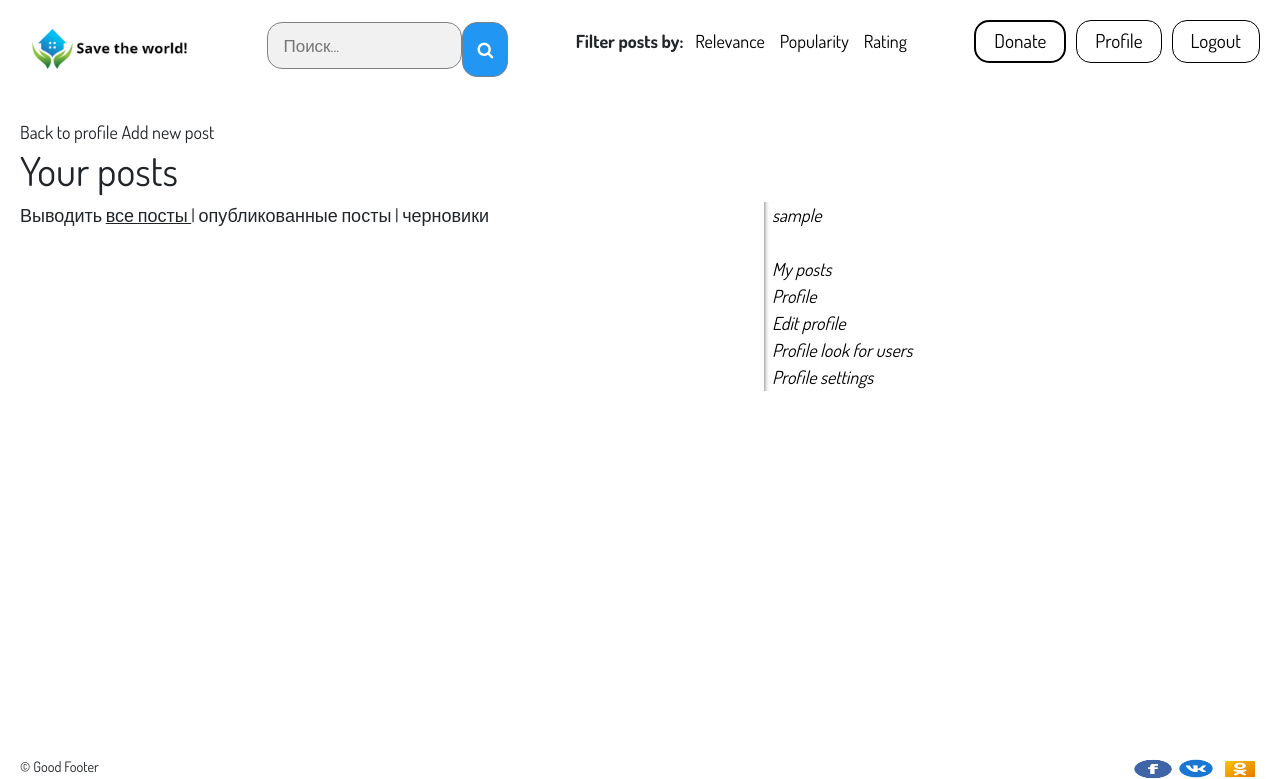
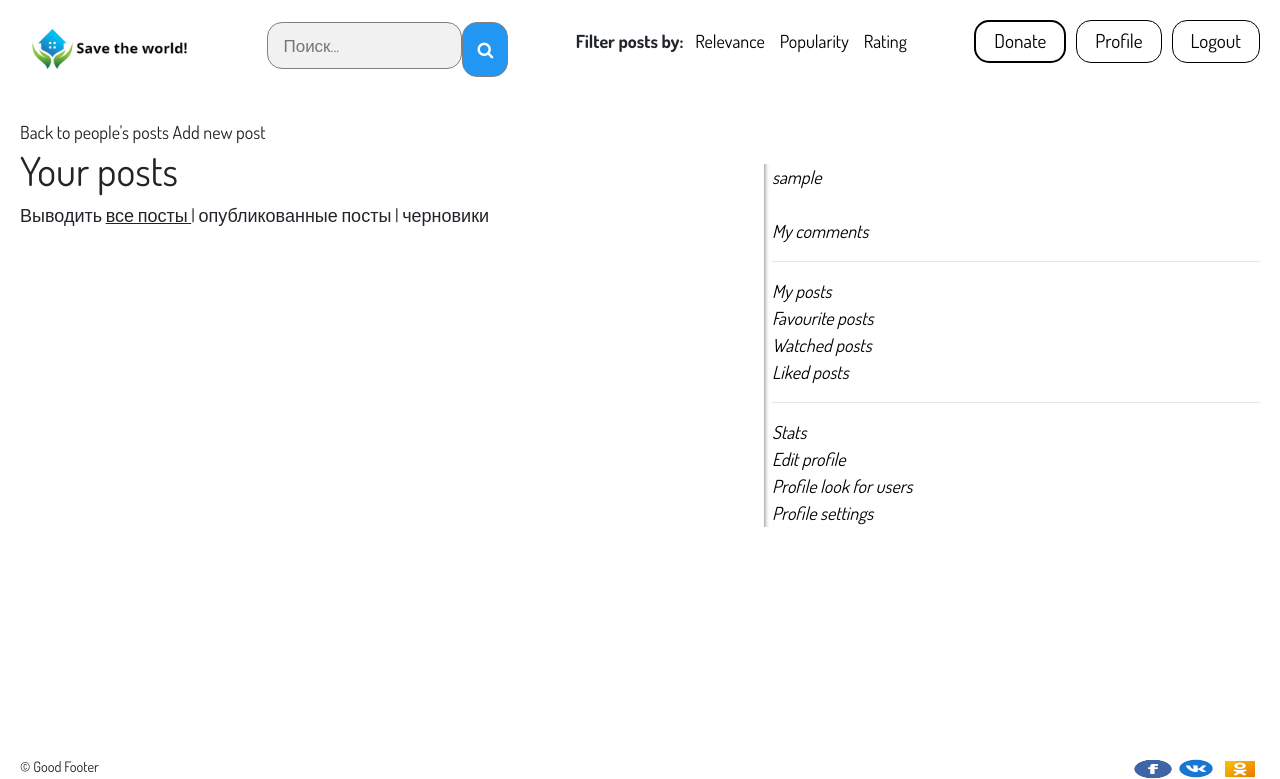
Before and after one commit to IlshatKhairullin/Boosty-analogue-on-django, a Django app: page /profile/my_posts in a window 1280 px wide. Shown: the top 779 px of the page. Run offline with Django 4.2, Linux system fonts and the light colour scheme; the visitor is signed in with stand-in values (Sample User, id 1); data that the repository does not hold is empty; some libraries are stand-ins or nearby versions.

Commit message:
style: style and refactor profile

```diff
--- a/web/static/css/base.css
+++ b/web/static/css/base.css
@@ -263,6 +263,7 @@ form.search input {
     box-shadow: inset 5px 0 5px -5px #555555;
     font-style: italic;
     color: black;
+    margin-top: 45px;
 }
 
 .profile_aside > p {
--- a/web/templates/includes/sidebar.html
+++ b/web/templates/includes/sidebar_and_back_to_link.html
@@ -1,11 +1,21 @@
+{% block content %}
+<a href="{% url 'post_list' %}">Back to people's posts</a>
+{% endblock %}
+
 <aside class="profile_aside">
     {% if user.is_authenticated %}
         <div class="side_links">
             {{ user }}
             <br>
             <br>
+            <a href="">My comments</a>
+            <hr>
             <a href="{% url 'profile_user_posts' %}">My posts</a>
-            <a href="{% url 'profile' %}">Profile</a>
+            <a href="">Favourite posts</a>
+            <a href="">Watched posts</a>
+            <a href="">Liked posts</a>
+            <hr>
+            <a href="{% url 'profile_post_stats' %}">Stats</a>
             <a href="">Edit profile</a>
             <a href="">Profile look for users</a>
             <a href="">Profile settings</a>
--- a/web/templates/web/base.html
+++ b/web/templates/web/base.html
@@ -47,7 +47,7 @@
                 <button class="donate" style="color: black;" onclick="return ChangeColor(this);">Donate</button>
 
                 {% if user.is_authenticated %}
-                    <button onclick="location.href= '{% url 'profile' %}'" class="profile" style="color: black;"
+                    <button onclick="location.href= '{% url 'profile_post_stats' %}'" class="profile" style="color: black;"
                             onmouseenter="return ChangeColor(this);"
                             onmouseout="return ChangeColorOut(this)">Profile
                     </button>
--- a/web/templates/web/user_posts.html
+++ b/web/templates/web/user_posts.html
@@ -2,10 +2,9 @@
 {% load posts %}
 
 {% block content %}
-    <a href="{% url 'profile' %}">Back to profile</a>
+    {% include 'includes/sidebar_and_back_to_link.html' %}
     <a href="{% url 'post_create' %}">Add new post</a>
     <h1>Your posts</h1>
-    {% include 'includes/sidebar.html' %}
     <p>
         Выводить
         {% filter_link "все посты" "" query_params %} |
--- a/web/urls.py
+++ b/web/urls.py
@@ -11,7 +11,7 @@ urlpatterns = [
     path('home/<slug:tag_slug>/', views.TagIndexView.as_view(), name='posts_by_tag'),
     path('home/<slug:slug>/<int:post_id>/comment/<int:id>/delete', views.DeleteCommentView.as_view(), name='comment_delete'),
     path('home/<slug:slug>/<int:post_id>/comment/<int:id>/edit', views.UpdateCommentView.as_view(), name='comment_edit'),
-    path('profile/', views.ProfileView.as_view(), name='profile'),
+    path('profile/stats', views.ProfileView.as_view(), name='profile_post_stats'),
     path('profile/my_posts', views.ProfileUserPosts.as_view(), name='profile_user_posts'),
     path('profile/my_posts/<slug:slug>/<int:id>', views.DetailPostEditView.as_view(), name='post_edit_detail'),
     path('profile/my_posts/post-add/', views.PostCreateFormView.as_view(), name='post_create'),
--- a/web/views.py
+++ b/web/views.py
@@ -320,7 +320,7 @@ class PostDeleteView(DeleteView):
 
 
 class ProfileView(ListView):
-    template_name = 'web/profile.html'
+    template_name = 'web/profile_post_stats.html'
     model = Post
 
 
```
Also changed, not shown: web/templates/web/profile.html (deleted, +0 -8 lines), web/templates/web/profile_post_stats.html (added, +7 -0 lines).
